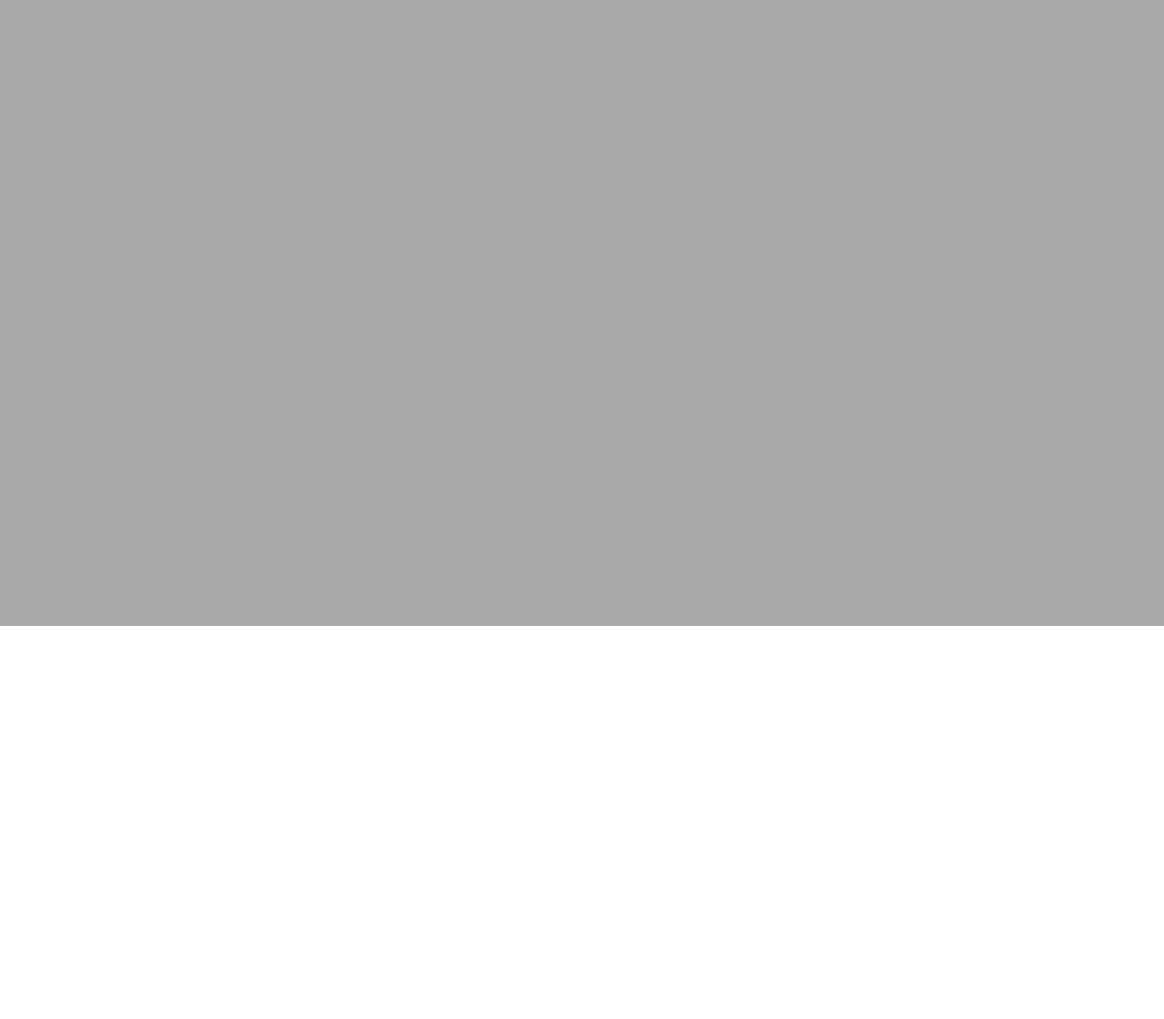
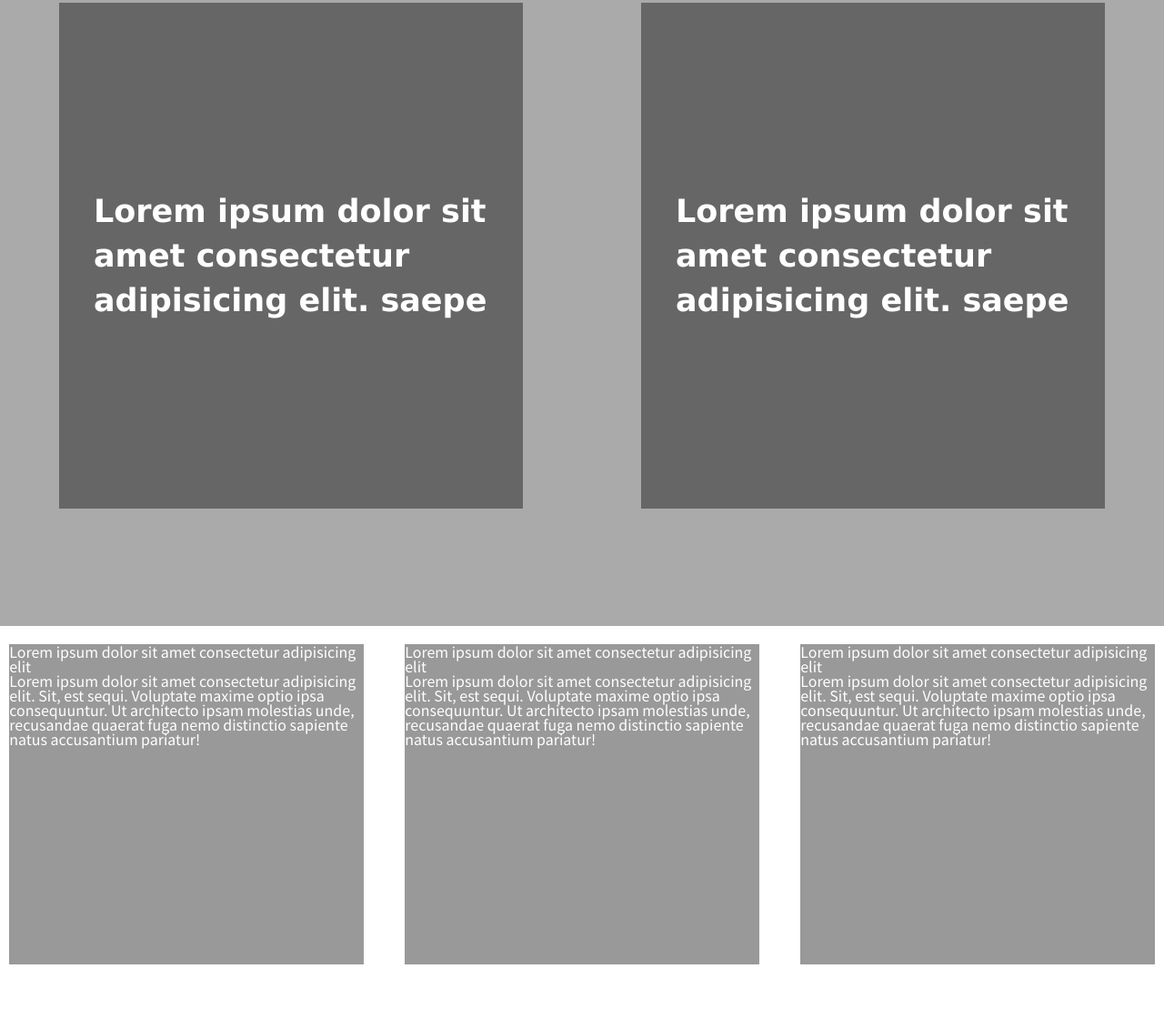
Before and after one commit to ricardovaltierra/design-teardown, a plain HTML site: page index.html in a window 1280 px wide. Shown: the part 1106-2226 px from the top of the page at 91% size. Before the commit the page ends 1794 px from the top, so only its background shows below. Drawn offline with Linux system fonts and the light colour scheme.

Commit message:
middle row design

```diff
--- a/css/style.css
+++ b/css/style.css
@@ -69,8 +69,38 @@ body {
     grid-template-rows: 150px 750px 750px;
 }
 
-.col-article-first {
+.col-article {
+    display: grid;
     background-color: #666;
     height: 34.76rem;
     margin: 65px;
 }
+
+.box-title {
+    align-self: center;
+    justify-self: center;
+    font-size: 35px;
+    font-family: Verdana, Tahoma, sans-serif;
+    font-weight: 900;
+    text-align: left;
+    padding-left: 38px;
+    line-height: 1.4;
+}
+
+.row-article {
+    display: grid;
+    margin-top: 20px;
+    width: 100%;
+    height: 412px;
+    background-color: white;
+    grid-template-columns: 1fr 1fr 1fr;
+    grid-template-rows: 352px;
+    justify-content: space-around;
+    justify-items: center;
+    gap: 25px;
+  }
+
+  .mid-col {
+    background-color: #999;
+    width: 95%;
+  }
--- a/index.html
+++ b/index.html
@@ -33,18 +33,59 @@
             <div class="col">
             <article><h1>.</h1></article>
             <article><h1>.</h1></article>
-            <article>1
-                <div class="col-article-first">
-                    <div></div>
+            <article>
+                <div class="col-article">
+                    <div class="box-title">
                     <h3>Lorem ipsum dolor sit amet consectetur adipisicing elit. saepe</h3>
+                    </div>
                 </div>
             </article>
-            <article>2</article>
-            <article>3</article>
-            <article>4</article>
+            <article>
+                <div class="col-article">
+                    <div class="box-title">
+                    <h3>Lorem ipsum dolor sit amet consectetur adipisicing elit. saepe</h3>
+                    </div>
+                </div>
+            </article>
+            <article>
+                <div class="col-article">
+                    <div class="box-title">
+                    <h3>Lorem ipsum dolor sit amet consectetur adipisicing elit. saepe</h3>
+                    </div>
+                </div>
+            </article>
+            <article>
+                <div class="col-article">
+                    <div class="box-title">
+                    <h3>Lorem ipsum dolor sit amet consectetur adipisicing elit. saepe</h3>
+                    </div>
+                </div>
+            </article>
             </div>
         </section>
-
+        <section class="row-article">
+            <article class="mid-col item-1">
+                <h3>Lorem ipsum dolor sit amet consectetur adipisicing elit</h3>
+                <p>Lorem ipsum dolor sit amet consectetur adipisicing elit.
+                    Sit, est sequi. Voluptate maxime optio ipsa consequuntur.
+                    Ut architecto ipsam molestias unde, recusandae quaerat fuga
+                    nemo distinctio sapiente natus accusantium pariatur!</p>
+            </article>
+            <article class="mid-col item-2">
+                    <h3>Lorem ipsum dolor sit amet consectetur adipisicing elit</h3>
+                    <p>Lorem ipsum dolor sit amet consectetur adipisicing elit.
+                        Sit, est sequi. Voluptate maxime optio ipsa consequuntur.
+                        Ut architecto ipsam molestias unde, recusandae quaerat fuga
+                        nemo distinctio sapiente natus accusantium pariatur!</p>
+                </article>
+                <article class="mid-col item-3">
+                        <h3>Lorem ipsum dolor sit amet consectetur adipisicing elit</h3>
+                        <p>Lorem ipsum dolor sit amet consectetur adipisicing elit.
+                            Sit, est sequi. Voluptate maxime optio ipsa consequuntur.
+                            Ut architecto ipsam molestias unde, recusandae quaerat fuga
+                            nemo distinctio sapiente natus accusantium pariatur!</p>
+                </article>
+        </section>
     </main>
 
 </body>
```
